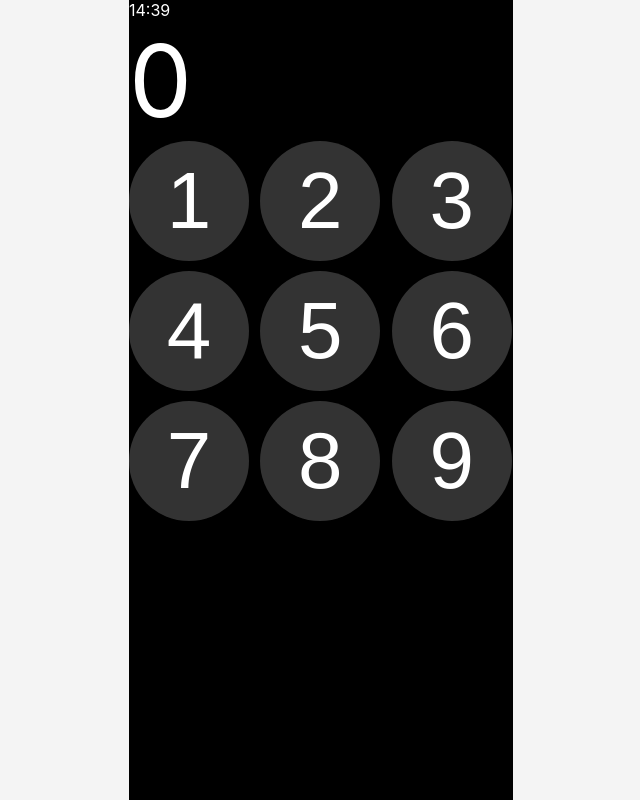
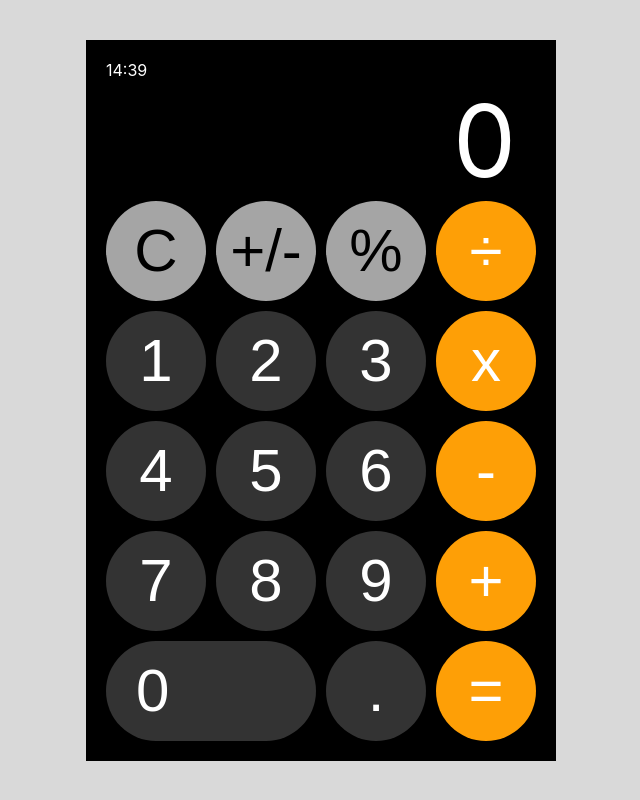
Before and after one commit to whoismuktar/react-calculator, a React (Create React App) app: page / in a window 1280 px wide. Shown: the whole page, without its empty margins (319-959 px from the left). Built offline with nearby package versions, Linux system fonts and the light colour scheme.

Commit message:
populate and style calculate

```diff
--- a/src/App.js
+++ b/src/App.js
@@ -4,7 +4,9 @@ import { useState } from 'react';
 
 function App() {
   const [result, setResult] = useState(0);
-  const numpad = [1,2,3,4,5,6,7,8,9]
+  const numpad = [1, 2, 3, 4, 5, 6, 7, 8, 9]
+  const topFormula = [{ title: "C" }, { title: "+/-" }, { title: "%" }]
+  const rightFormula = [{ title: "÷" }, { title: "x" }, { title: "-" }, { title: "+" }, { title: "=" }]
   const nowTime = () => {
     let d = new Date()
     let now = Date.now()
@@ -17,16 +19,38 @@ function App() {
     <div className="App">
       <div className="calculator">
         <header className="App-header">
-          { nowTime() }
+          {nowTime()}
         </header>
 
+        <div className="result">{result}</div>
         <div className="calculator-body">
-          <div className="result">{result}</div>
+          <div className='left-flags'>
+            <div className="top-formulas">
+              {
+                topFormula.map((formula, i) => (
+                  <button key={i} className="formula pad">{formula.title}</button>
+                ))
+              }
+            </div>
 
-          <div className="numpads">
+            <div className="numpads">
+              {
+                numpad.map((num, i) => (
+                  <button key={i} className="num pad">{num}</button>
+                ))
+              }
+            </div>
+
+            <div className="numpads bottom">
+              <button className="num pad zero">0</button>
+              <button className="num pad dot">.</button>
+            </div>
+          </div>
+
+          <div className="right-formulas">
             {
-              numpad.map((num, i)=> (
-                <button key={i} className="num pad">{num}</button>
+              rightFormula.map((formula, i) => (
+                <button key={i} className="formula pad">{formula.title}</button>
               ))
             }
           </div>
--- a/src/App.scss
+++ b/src/App.scss
@@ -1,46 +1,106 @@
-.App {
-  background-color: #f4f4f4;
-  height: 100vh;
-  color: #ffffff;
-}
-
 .allCenter {
   display: flex;
   align-items: center;
   justify-content: center;
 }
+.App {
+  @extend .allCenter;
+
+  background-color: #d9d9d9;
+  // padding: 10%;
+  height: 100vh;
+  color: #ffffff;
+}
+
 
 .calculator {
-  width: 30%;
   margin: 0 auto;
   background-color: #000000;
-  height: 100%;
+  overflow: hidden;
+  padding: 20px;
+
+  .result {
+    font-size: 100px;
+    text-align: right;
+    padding-right: 20px;
+  }
 
   &-body {
-    .result {
-      font-size: 100px;
+    display: grid;
+    grid-template-columns: auto auto;
+    gap: 10px;
+
+    .pad {
+      @extend .allCenter;
+      width: 100px;
+      height: 100px;
+      cursor: pointer;
+      color: #ffffff;
+      font-size: 60px;
+      border-radius: 100px;
+      border: none;
     }
 
-    .numpads {
+    .left-flags {
       display: grid;
-      grid-template-columns: auto auto auto;
+      gap: 10px;
+
+      .top-formulas {
+        display: grid;
+        grid-template-columns: auto auto auto;
+        gap: 10px;
+
+        .pad {
+          background: #a5a5a5;
+          color: #000000;
+
+          &:active {
+            background-color: #d9d9d9;
+          }
+        }
+      }
+
+      .numpads {
+        display: grid;
+        grid-template-columns: auto auto auto;
+        gap: 10px;
+
+        .num {
+          background: #333333;
+
+          &:active {
+            background-color: #737373;
+          }
+        }
+
+        &.bottom {
+          display: grid;
+          // grid-template-rows: auto auto;
+          grid-template-columns: 1fr auto;
+          gap: 10px;
+
+          .zero {
+            width: 100%;
+            justify-content: start;
+            padding-left: 30px;
+          }
+        }
+      }
+    }
+
+
+    .right-formulas {
+      display: grid;
+      // grid-template-rows: auto auto auto aut;
       gap: 10px;
 
       .pad {
-        @extend .allCenter;
-        width: 120px;
-        height: 120px;
-        cursor: pointer;
+        background: #fe9f06;
+        color: #000000;
         color: #ffffff;
-        font-size: 80px;
-      }
-      .num {
-        background: #333333;
-        border-radius: 100px;
-        border: none;
 
         &:active {
-          background-color: #737373;
+          background-color: #fcc78d;
         }
       }
     }
```
